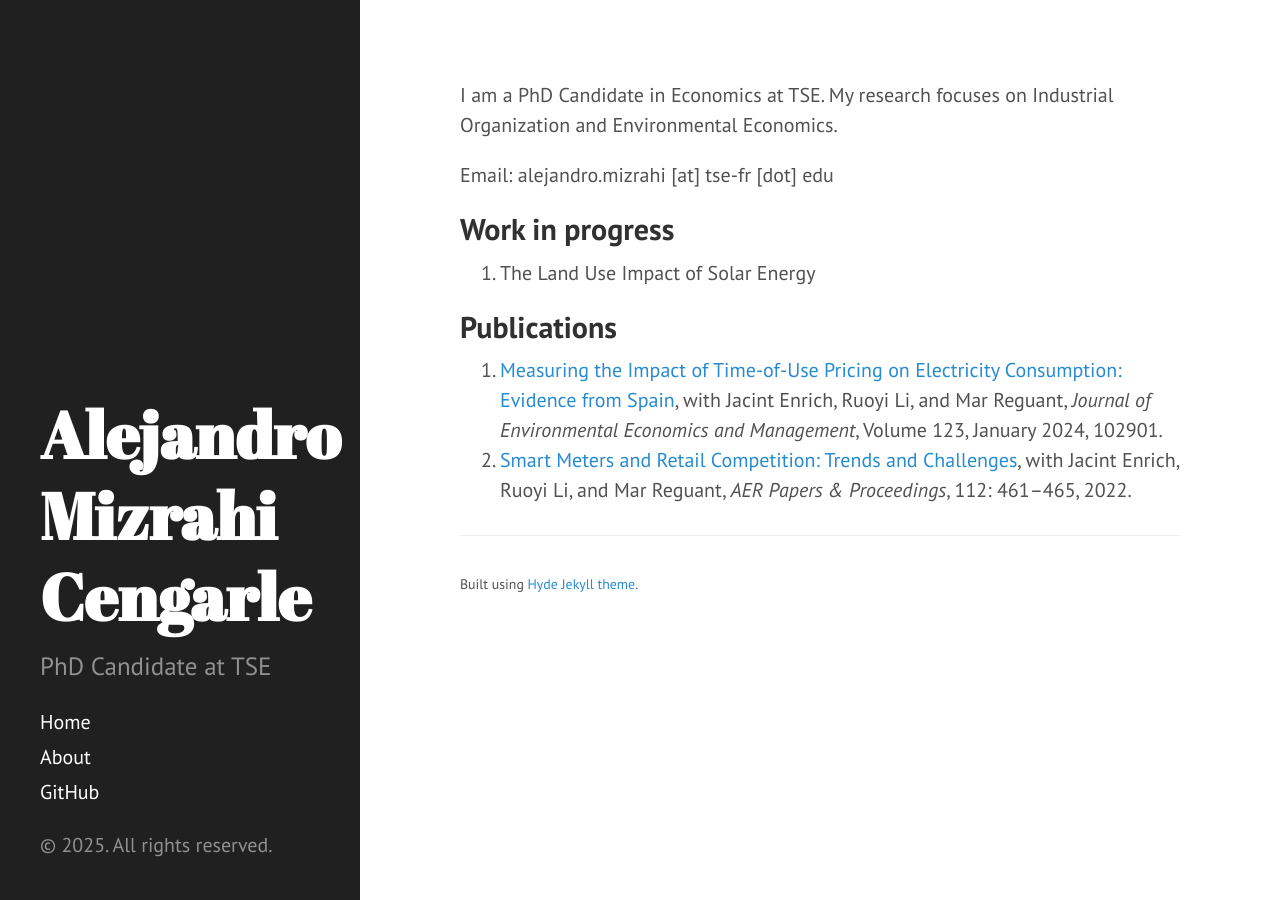
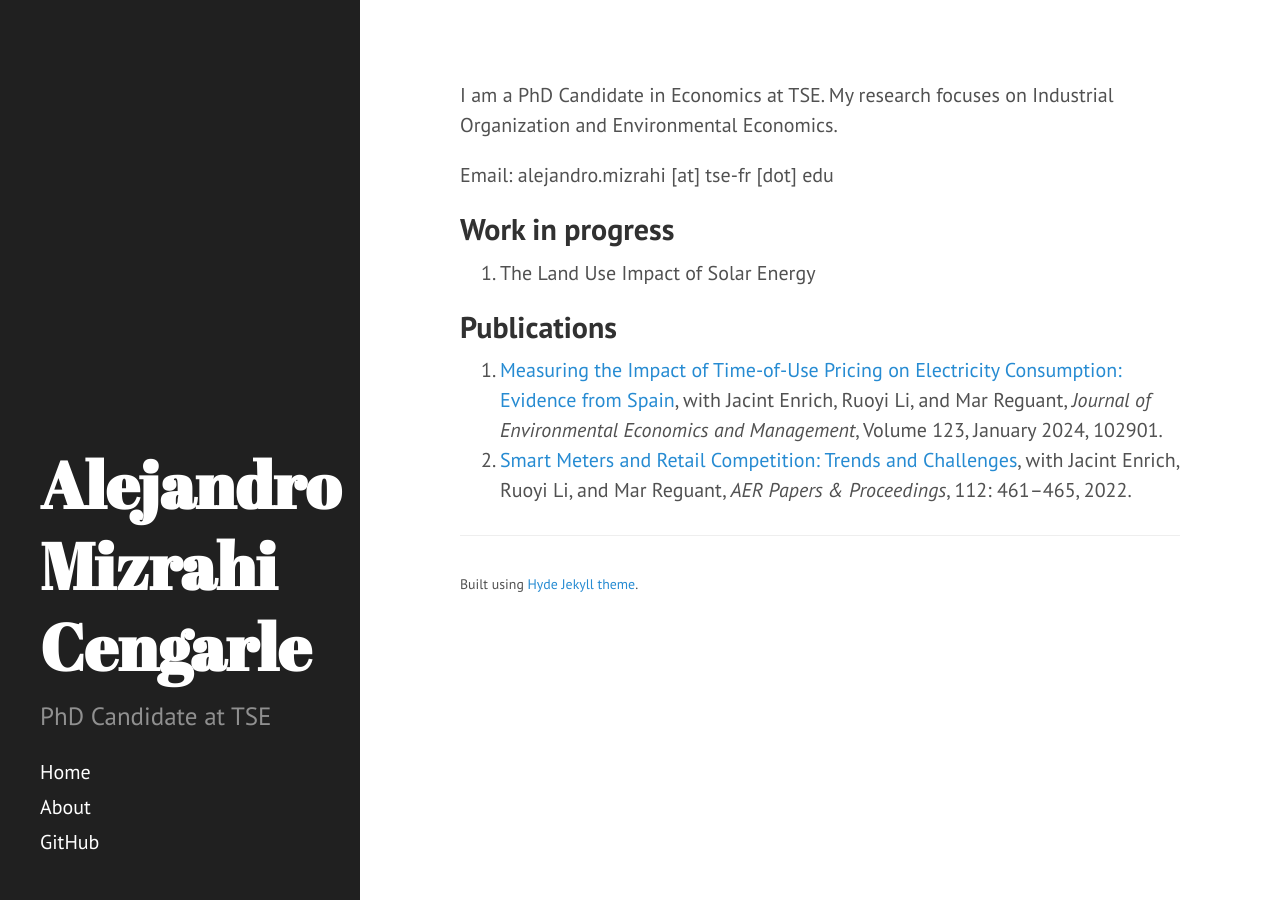
Before and after one commit to alejandromizrahi/alejandromizrahi.github.io, a Jekyll site: the page built from index.md, in a window 1280 px wide. Built offline with Jekyll 4.4.1, drawn with Linux system fonts in a browser that asks for light colours.

Commit message:
Update sidebar.html

```diff
--- a/_includes/sidebar.html
+++ b/_includes/sidebar.html
@@ -26,9 +26,8 @@
         {% endif %}
       {% endfor %}
 
-      <a class="sidebar-nav-item" href="{{ https://github.com/alejandromizcen }}">GitHub</a>
+      <a class="sidebar-nav-item" href="https://github.com/alejandromizcen">GitHub</a>
     </nav>
 
-    <p>&copy; {{ site.time | date: '%Y' }}. All rights reserved.</p>
   </div>
 </div>
```
